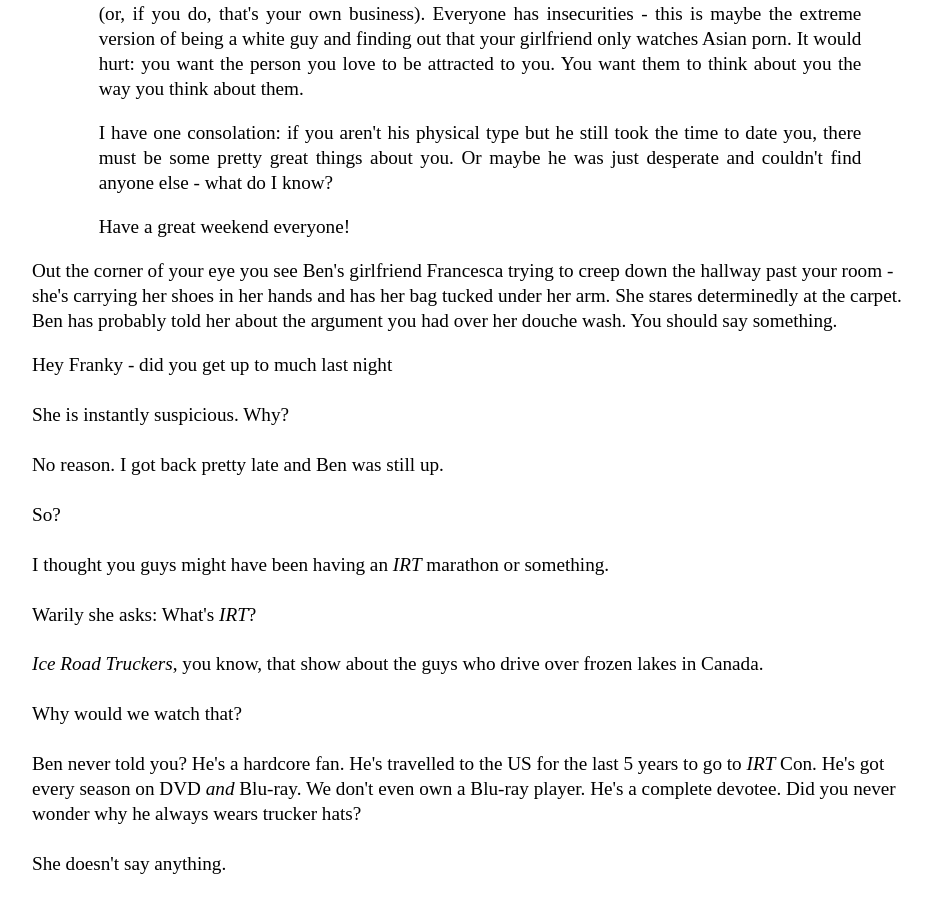
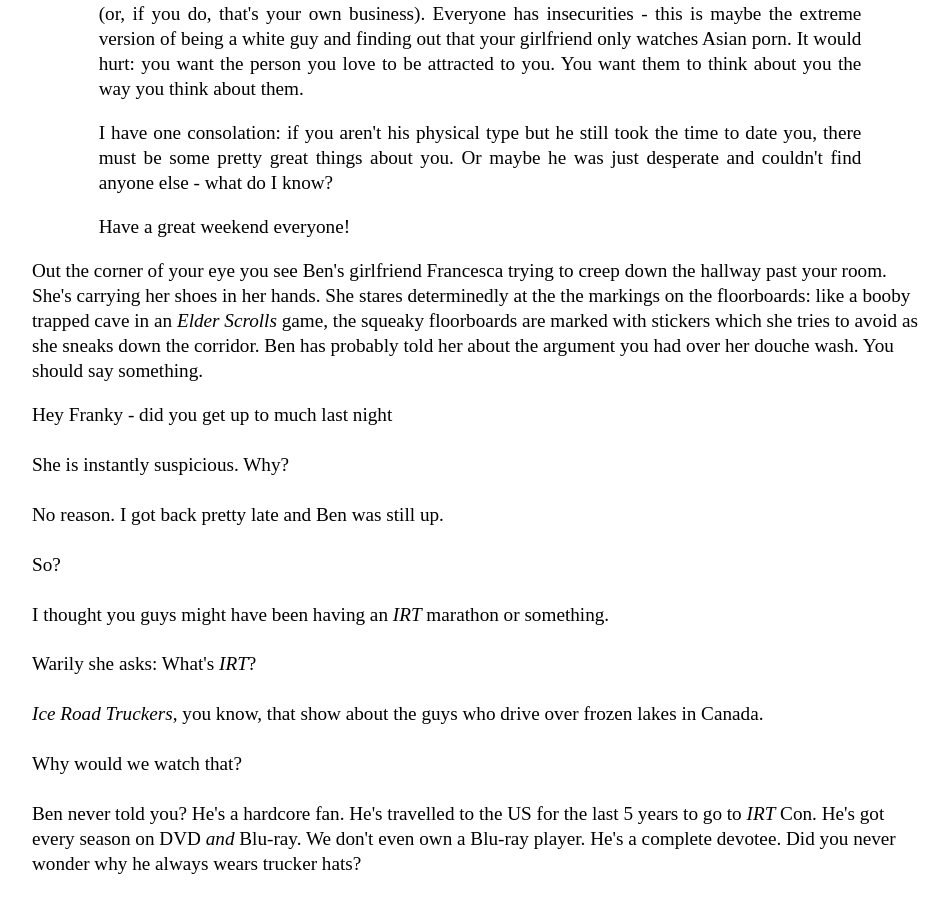
Before and after one commit to Pinelife/pinelife.github.io, a Jekyll site: the page built from Hellhole/Room7.html, in a window 1280 px wide and 900 px high, scrolled down 1038 px. Shown: the whole window, without its empty margins (160-1109 px from the left). Built offline with Jekyll 4.4.1, drawn with Linux system fonts in a browser that asks for light colours.

Commit message:
Update Room7.html

```diff
--- a/Hellhole/Room7.html
+++ b/Hellhole/Room7.html
@@ -56,9 +56,10 @@ __________
 <p style="text-align:justify" class="indented">
   Have a great weekend everyone!
 </p>
-<p>Out the corner of your eye you see Ben's girlfriend Francesca trying to creep down the hallway past your room - she's carrying
-  her shoes in her hands and has her bag tucked under her arm. She stares determinedly at the carpet.
-Ben has probably told her about the argument you had over her douche wash. You should say something.
+<p>Out the corner of your eye you see Ben's girlfriend Francesca trying to creep down the hallway past your room. She's carrying
+  her shoes in her hands. She stares determinedly at the the markings on the floorboards: like a booby trapped cave in
+  an <i>Elder Scrolls</i> game, the squeaky floorboards are marked with stickers which she tries to avoid as she sneaks
+  down the corridor. Ben has probably told her about the argument you had over her douche wash. You should say something.
 </p>
 <p>
   Hey Franky - did you get up to much last night<br/>
```
